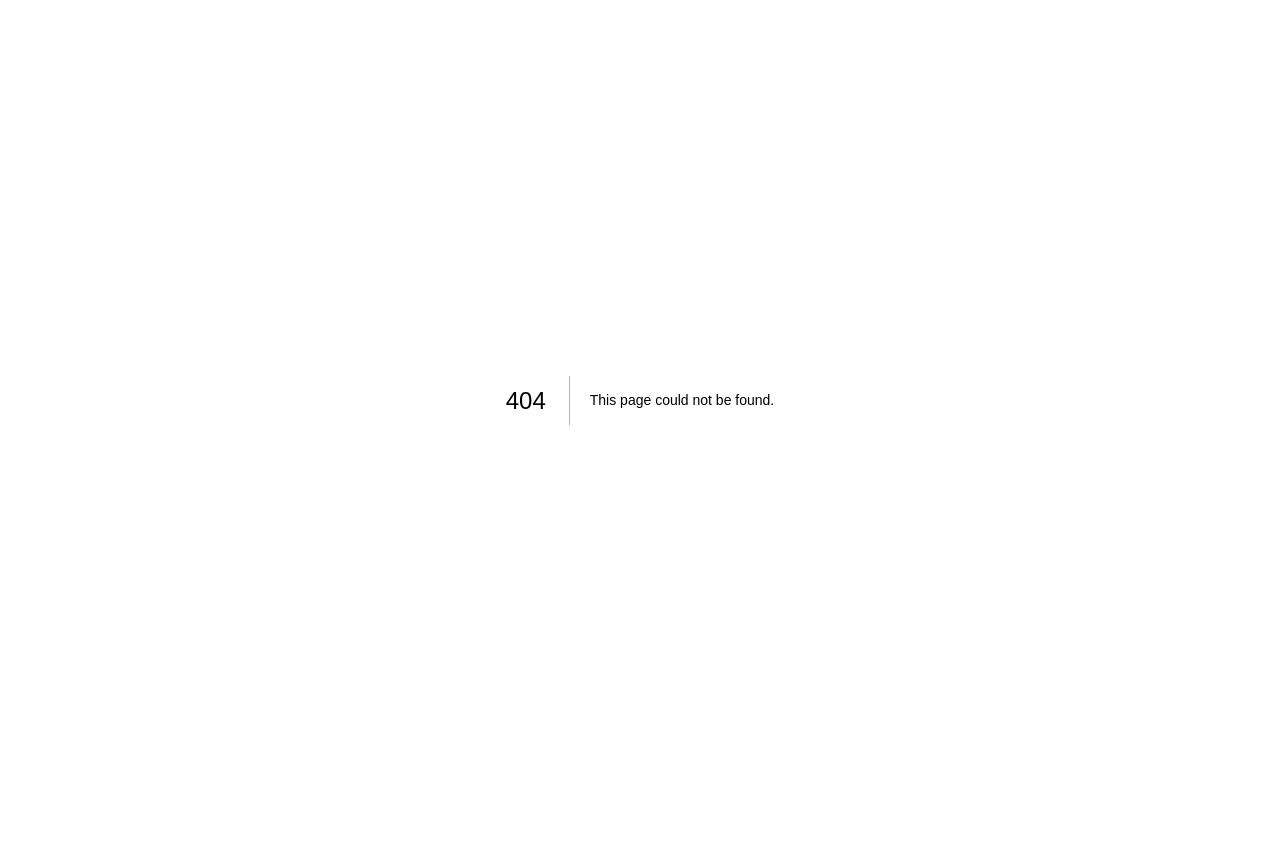
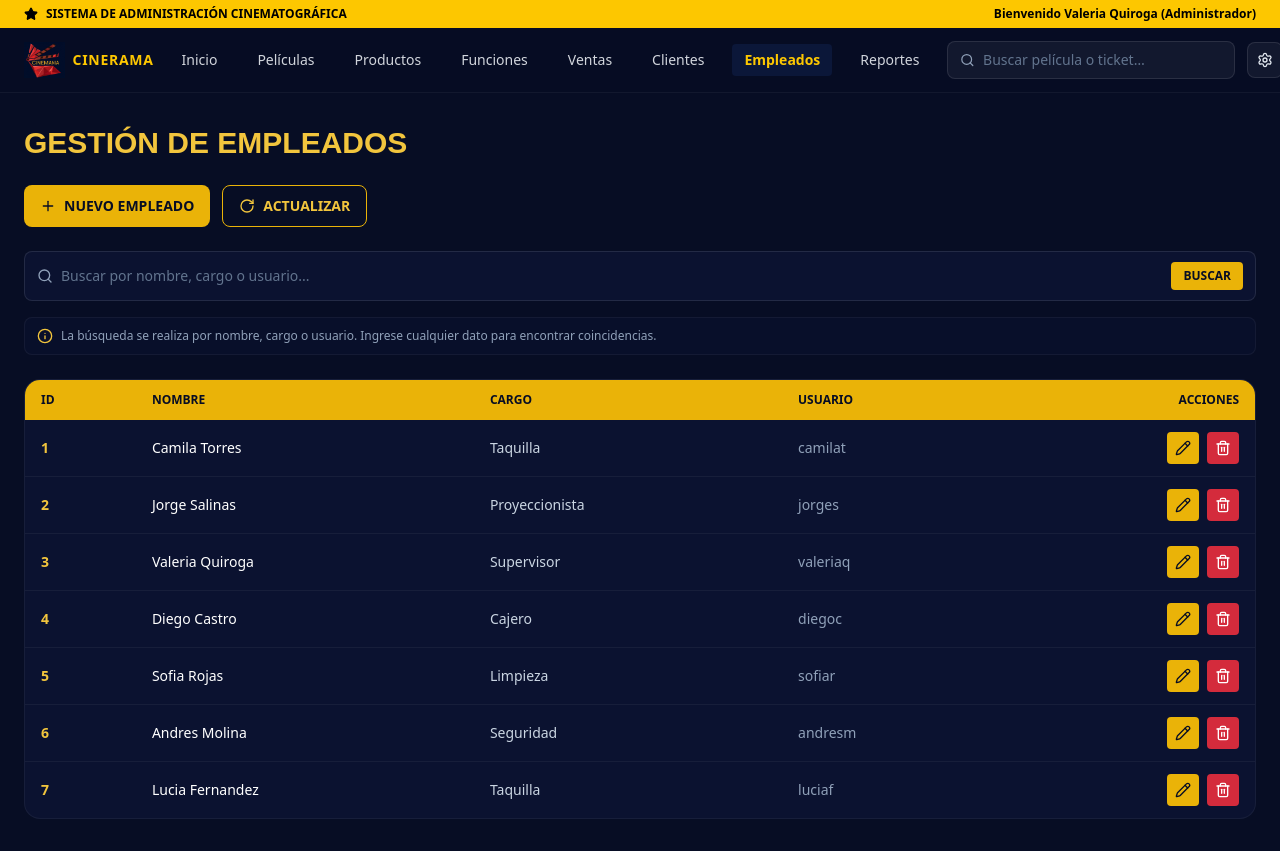
Before and after one commit to fabiola-gonzales-sandoval/sistema_cine, a Next.js app: page /dashboard/employees in a window 1280 px wide. Before the commit this address had no page. Before the commit the page ends 800 px from the top, so only its background shows below. Built offline with nearby package versions, Linux system fonts and the light colour scheme; a web font is replaced by a local one.

Commit message:
feat: implementar modulo de gestion de empleados

```diff
--- a/app/components/Header.tsx
+++ b/app/components/Header.tsx
@@ -2,10 +2,23 @@
 
 import { useState } from "react";
 import Link from "next/link";
+import { usePathname } from "next/navigation";
 import { Star, Search, Settings, Menu } from "lucide-react";
+
+const navItems = [
+  { label: "Inicio", href: "/dashboard" },
+  { label: "Películas", href: "/dashboard/projects" },
+  { label: "Productos", href: "/dashboard/tasks" },
+  { label: "Funciones", href: "/dashboard/shows" },
+  { label: "Ventas", href: "/dashboard/sales" },
+  { label: "Clientes", href: "/dashboard/users" },
+  { label: "Empleados", href: "/dashboard/employees" },
+  { label: "Reportes", href: "/dashboard/profile" },
+];
 
 export default function Header() {
   const [mobileNavOpen, setMobileNavOpen] = useState(false);
+  const pathname = usePathname();
 
   return (
     <header className="sticky top-0 z-40 bg-[#070d24]/95 backdrop-blur border-b border-white/5">
@@ -35,14 +48,22 @@ export default function Header() {
 
           {/* Bloque Centro: Enlaces de navegación */}
           <nav className="hidden lg:flex items-center gap-4 text-sm text-gray-300 font-medium">
-            <Link href="/dashboard" className="bg-[#0b1739] text-yellow-400 px-3 py-1.5 rounded font-semibold">Inicio</Link>
-            <Link href="/dashboard/projects" className="hover:text-white transition-colors">Películas</Link>
-            <Link href="/dashboard/tasks" className="hover:text-white transition-colors">Productos</Link>
-            <Link href="/dashboard/shows" className="hover:text-white transition-colors">Funciones</Link>
-            <Link href="/dashboard/sales" className="hover:text-white transition-colors">Ventas</Link>
-            <Link href="/dashboard/users" className="hover:text-white transition-colors">Clientes</Link>
-            <Link href="/dashboard/employees" className="hover:text-white transition-colors">Empleados</Link>
-            <Link href="/dashboard/profile" className="hover:text-white transition-colors">Reportes</Link>
+            {navItems.map((item) => {
+              const isActive = pathname === item.href;
+              return (
+                <Link
+                  key={item.href}
+                  href={item.href}
+                  className={`px-3 py-1.5 rounded transition-colors ${
+                    isActive
+                      ? "bg-[#0b1739] text-yellow-400 font-semibold"
+                      : "text-gray-300 hover:text-white"
+                  }`}
+                >
+                  {item.label}
+                </Link>
+              );
+            })}
           </nav>
 
           {/* Bloque Derecho: Buscador y Ajustes */}
@@ -77,14 +98,22 @@ export default function Header() {
         {/* Menú Mobile */}
         {mobileNavOpen && (
           <nav className="lg:hidden pb-4 flex flex-col gap-1 text-sm font-medium border-t border-white/5 pt-3">
-            <Link href="/dashboard" className="px-3 py-2 rounded-md bg-white/10 text-white">Inicio</Link>
-            <Link href="/dashboard/projects" className="px-3 py-2 rounded-md text-slate-300 hover:bg-white/5">Películas</Link>
-            <Link href="/dashboard/tasks" className="px-3 py-2 rounded-md text-slate-300 hover:bg-white/5">Productos</Link>
-            <Link href="/dashboard/shows" className="px-3 py-2 rounded-md text-slate-300 hover:bg-white/5">Funciones</Link>
-            <Link href="/dashboard/sales" className="px-3 py-2 rounded-md text-slate-300 hover:bg-white/5">Ventas</Link>
-            <Link href="/dashboard/users" className="px-3 py-2 rounded-md text-slate-300 hover:bg-white/5">Clientes</Link>
-            <Link href="/dashboard/employees" className="px-3 py-2 rounded-md text-slate-300 hover:bg-white/5">Empleados</Link>
-            <Link href="/dashboard/profile" className="px-3 py-2 rounded-md text-slate-300 hover:bg-white/5">Reportes</Link>
+            {navItems.map((item) => {
+              const isActive = pathname === item.href;
+              return (
+                <Link
+                  key={item.href}
+                  href={item.href}
+                  className={`px-3 py-2 rounded-md transition-colors ${
+                    isActive
+                      ? "bg-white/10 text-yellow-400 font-semibold"
+                      : "text-slate-300 hover:bg-white/5"
+                  }`}
+                >
+                  {item.label}
+                </Link>
+              );
+            })}
           </nav>
         )}
       </div>
--- /dev/null
+++ b/app/dashboard/employees/page.tsx
@@ -0,0 +1,135 @@
+"use client";
+
+import { useState } from "react";
+import Header from "@/app/components/Header";
+import { Search, Plus, RotateCw, Pencil, Trash2, Info } from "lucide-react";
+
+export default function EmpleadosPage() {
+  const [busqueda, setBusqueda] = useState("");
+
+  const empleados = [
+    { id: 1, nombre: "Camila Torres", cargo: "Taquilla", usuario: "camilat" },
+    { id: 2, nombre: "Jorge Salinas", cargo: "Proyeccionista", usuario: "jorges" },
+    { id: 3, nombre: "Valeria Quiroga", cargo: "Supervisor", usuario: "valeriaq" },
+    { id: 4, nombre: "Diego Castro", cargo: "Cajero", usuario: "diegoc" },
+    { id: 5, nombre: "Sofia Rojas", cargo: "Limpieza", usuario: "sofiar" },
+    { id: 6, nombre: "Andres Molina", cargo: "Seguridad", usuario: "andresm" },
+    { id: 7, nombre: "Lucia Fernandez", cargo: "Taquilla", usuario: "luciaf" },
+  ];
+
+  const empleadosFiltrados = empleados.filter((e) => {
+    const q = busqueda.toLowerCase();
+    return (
+      e.nombre.toLowerCase().includes(q) ||
+      e.cargo.toLowerCase().includes(q) ||
+      e.usuario.toLowerCase().includes(q)
+    );
+  });
+
+  return (
+    <div className="min-h-screen bg-navy-950 text-slate-200 antialiased font-sans">
+      <Header />
+
+      <main className="max-w-[1400px] mx-auto px-4 sm:px-6 py-8 space-y-6">
+        {/* Encabezado */}
+        <section>
+          <h1 className="font-display text-2xl sm:text-3xl font-bold text-gold-400">
+            GESTIÓN DE EMPLEADOS
+          </h1>
+        </section>
+
+        {/* Botones de acción */}
+        <section className="flex flex-wrap gap-3">
+          <button
+            type="button"
+            className="inline-flex items-center gap-2 bg-gold-500 hover:bg-gold-400 transition-colors text-navy-950 text-sm font-semibold px-4 py-2.5 rounded-lg"
+          >
+            <Plus className="w-4 h-4" /> NUEVO EMPLEADO
+          </button>
+          <button
+            type="button"
+            className="inline-flex items-center gap-2 bg-transparent hover:bg-white/5 transition-colors border border-gold-500 text-gold-400 text-sm font-semibold px-4 py-2.5 rounded-lg"
+          >
+            <RotateCw className="w-4 h-4" /> ACTUALIZAR
+          </button>
+        </section>
+
+        {/* Barra de búsqueda + info */}
+        <section className="grid grid-cols-1 lg:grid-cols-[1fr,1.4fr] gap-4">
+          <div className="flex items-center gap-2 bg-navy-900 border border-white/10 rounded-lg px-3 py-2.5">
+            <Search className="w-4 h-4 text-slate-400 shrink-0" />
+            <input
+              type="text"
+              value={busqueda}
+              onChange={(e) => setBusqueda(e.target.value)}
+              placeholder="Buscar por nombre, cargo o usuario..."
+              className="bg-transparent outline-none text-sm text-slate-200 placeholder:text-slate-500 flex-1"
+            />
+            <button
+              type="button"
+              className="bg-gold-500 hover:bg-gold-400 transition-colors text-navy-950 text-xs font-semibold px-3 py-1.5 rounded"
+            >
+              BUSCAR
+            </button>
+          </div>
+
+          <div className="flex items-center gap-2 bg-navy-900/60 border border-white/5 rounded-lg px-3 py-2.5 text-xs text-slate-400">
+            <Info className="w-4 h-4 text-gold-400 shrink-0" />
+            La búsqueda se realiza por nombre, cargo o usuario. Ingrese cualquier dato para encontrar coincidencias.
+          </div>
+        </section>
+
+        {/* Tabla de empleados */}
+        <section className="bg-navy-900 border border-white/5 rounded-2xl overflow-hidden">
+          <div className="overflow-x-auto">
+            <table className="w-full text-sm">
+              <thead>
+                <tr className="bg-gold-500 text-navy-950 text-xs font-bold uppercase">
+                  <th className="text-left px-4 py-3">ID</th>
+                  <th className="text-left px-4 py-3">Nombre</th>
+                  <th className="text-left px-4 py-3">Cargo</th>
+                  <th className="text-left px-4 py-3">Usuario</th>
+                  <th className="text-right px-4 py-3">Acciones</th>
+                </tr>
+              </thead>
+              <tbody className="divide-y divide-white/5">
+                {empleadosFiltrados.map((empleado) => (
+                  <tr key={empleado.id} className="hover:bg-white/5 transition-colors">
+                    <td className="px-4 py-3 text-gold-400 font-semibold">{empleado.id}</td>
+                    <td className="px-4 py-3 text-white">{empleado.nombre}</td>
+                    <td className="px-4 py-3 text-slate-300">{empleado.cargo}</td>
+                    <td className="px-4 py-3 text-slate-400">{empleado.usuario}</td>
+                    <td className="px-4 py-3">
+                      <div className="flex items-center justify-end gap-2">
+                        <button
+                          type="button"
+                          className="w-8 h-8 flex items-center justify-center rounded bg-gold-500 hover:bg-gold-400 transition-colors text-navy-950"
+                        >
+                          <Pencil className="w-4 h-4" />
+                        </button>
+                        <button
+                          type="button"
+                          className="w-8 h-8 flex items-center justify-center rounded bg-crimson-600 hover:bg-crimson-500 transition-colors text-white"
+                        >
+                          <Trash2 className="w-4 h-4" />
+                        </button>
+                      </div>
+                    </td>
+                  </tr>
+                ))}
+
+                {empleadosFiltrados.length === 0 && (
+                  <tr>
+                    <td colSpan={5} className="px-4 py-8 text-center text-slate-500 text-sm">
+                      No se encontraron empleados que coincidan con la búsqueda.
+                    </td>
+                  </tr>
+                )}
+              </tbody>
+            </table>
+          </div>
+        </section>
+      </main>
+    </div>
+  );
+}
--- a/app/dashboard/projects/page.tsx
+++ /dev/null
@@ -1,9 +0,0 @@
-import React from "react";
-
-export default function ProjectsPage() {
-  return (
-    <div className="p-6 text-white">
-      <h1 className="text-2xl font-bold">Gestión de Proyectos / Películas</h1>
-    </div>
-  );
-}
```
Also changed, not shown: app/dashboard/projects/[id]/page.tsx (deleted), app/dashboard/projects/new/page.tsx (deleted), app/dashboard/shows/page.tsx (added), app/dashboard/tasks/new/page.tsx (deleted).
